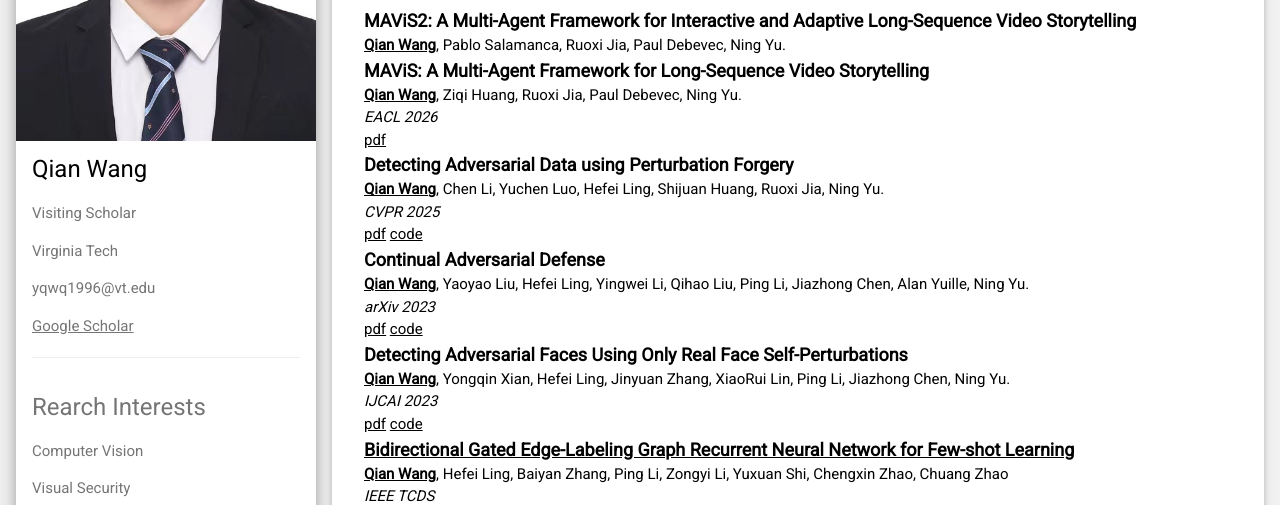
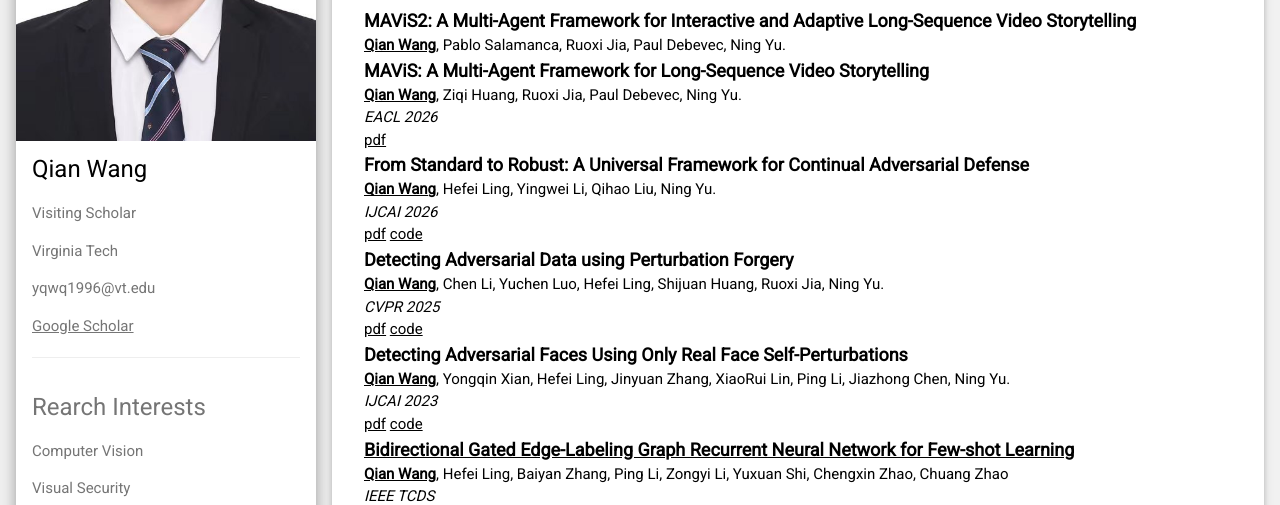
Before and after one commit to cc13qq/cc13qq.github.io, a plain HTML site: page index.html in a window 1280 px wide. Shown: the part 295-800 px from the top of the page. Drawn offline with nearby package versions, Linux system fonts and the light colour scheme.

Commit message:
Update index.html

```diff
--- a/index.html
+++ b/index.html
@@ -94,20 +94,20 @@
 
         <div class="w3-container">
           <h5 class="w3-content"><strong>
+            From Standard to Robust: A Universal Framework for Continual Adversarial Defense</a></strong></h5>
+          <b><u>Qian Wang</u></b>, Hefei Ling, Yingwei Li, Qihao Liu, Ning Yu.<br>
+          <em>IJCAI 2026</em><br>
+          <span class="links"><a href="https://arxiv.org/abs/2312.09481" target="_blank" rel="nofollow">pdf</a></span>
+          <span class="links"><a href="https://github.com/cc13qq/CAD" target="_blank" rel="nofollow">code</a></span>
+        </div>
+
+        <div class="w3-container">
+          <h5 class="w3-content"><strong>
             Detecting Adversarial Data using Perturbation Forgery</a></strong></h5>
           <b><u>Qian Wang</u></b>, Chen Li, Yuchen Luo, Hefei Ling, Shijuan Huang, Ruoxi Jia, Ning Yu.<br>
           <em>CVPR 2025</em><br>
           <span class="links"><a href="https://arxiv.org/abs/2405.16226" target="_blank" rel="nofollow">pdf</a></span>
           <span class="links"><a href="https://github.com/cc13qq/PFD" target="_blank" rel="nofollow">code</a></span>
-        </div>
-
-        <div class="w3-container">
-          <h5 class="w3-content"><strong>
-            Continual Adversarial Defense</a></strong></h5>
-          <b><u>Qian Wang</u></b>, Yaoyao Liu, Hefei Ling, Yingwei Li, Qihao Liu, Ping Li, Jiazhong Chen, Alan Yuille, Ning Yu.<br>
-          <em>arXiv 2023</em><br>
-          <span class="links"><a href="https://arxiv.org/abs/2312.09481" target="_blank" rel="nofollow">pdf</a></span>
-          <span class="links"><a href="https://github.com/cc13qq/CAD" target="_blank" rel="nofollow">code</a></span>
         </div>
 
         <div class="w3-container">
```
